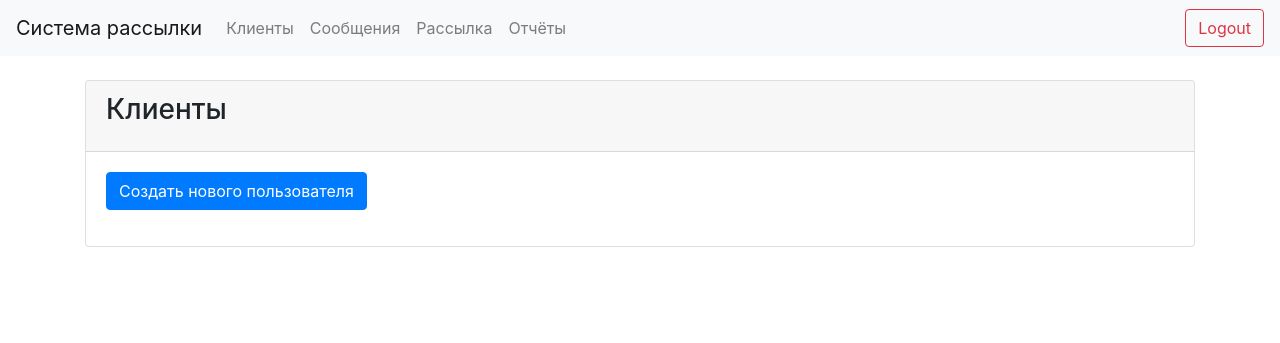
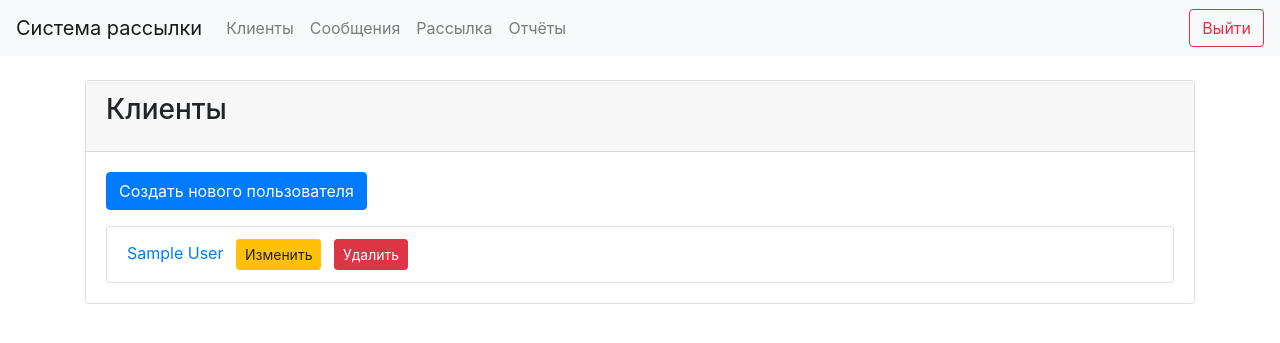
Before and after one commit to mixei1902/KursovayaDjango, a Django app: page /newsletter/clients/ in a window 1280 px wide. Shown: the top 343 px of the page. Run offline with Django 5.2, Linux system fonts and the light colour scheme; a user stored in the database is signed in; tables that the repository leaves empty hold one stand-in row (values such as "Sample post"); some libraries are stand-ins or nearby versions.

Commit message:
fix templates

```diff
--- a/newsletter/apps.py
+++ b/newsletter/apps.py
@@ -1,8 +1,9 @@
 from django.apps import AppConfig
+
 
 class NewsletterConfig(AppConfig):
     default_auto_field = 'django.db.models.BigAutoField'
     name = 'newsletter'
 
     def ready(self):
-        import newsletter.signals
+        pass
--- a/newsletter/management/commands/send_newsletters.py
+++ b/newsletter/management/commands/send_newsletters.py
@@ -4,8 +4,8 @@ from ...tasks import send_newsletters
 
 
 class Command(BaseCommand):
-    help = 'Send all newsletters'
+    help = 'Отправить все рассылки'
 
     def handle(self, *args, **kwargs):
         send_newsletters()
-        self.stdout.write(self.style.SUCCESS('Successfully sent newsletters'))
+        self.stdout.write(self.style.SUCCESS('Успешная отправка'))
--- a/newsletter/models.py
+++ b/newsletter/models.py
@@ -37,6 +37,7 @@ class Message(models.Model):
         verbose_name = "Сообщение"
         verbose_name_plural = "Сообщения"
 
+
 class Mailing(models.Model):
     """
     Модель для представления рассылки.
@@ -60,6 +61,7 @@ class Mailing(models.Model):
     owner = models.ForeignKey(settings.AUTH_USER_MODEL, on_delete=models.CASCADE)
     created_at = models.DateTimeField(auto_now_add=True)
     updated_at = models.DateTimeField(auto_now=True)
+
     def __str__(self):
         return f"Рассылка {self.id} - {self.status}"
 
--- a/newsletter/tasks.py
+++ b/newsletter/tasks.py
@@ -37,7 +37,7 @@ def send_newsletters_for_mailing(mailing):
         except smtplib.SMTPException as e:
             server_response = str(e)
             status = 'failed'
-            logger.error(f"Error sending email to {client.email}: {e}")
+            logger.error(f"Ошибка отправки на почту {client.email}: {e}")
 
         MailingAttempt.objects.create(
             mailing=mailing,
@@ -46,7 +46,7 @@ def send_newsletters_for_mailing(mailing):
             server_response=server_response,
         )
 
-    mailing.status = 'completed'
+    mailing.status = 'Завершена'
     mailing.save()
 
 
--- a/newsletter/templates/base.html
+++ b/newsletter/templates/base.html
@@ -30,12 +30,12 @@
                     <li class="nav-item">
                         <form method="post" action="{% url 'logout' %}">
                             {% csrf_token %}
-                            <button type="submit" class="btn btn-outline-danger">Logout</button>
+                            <button type="submit" class="btn btn-outline-danger">Выйти</button>
                         </form>
                     </li>
                 {% else %}
                     <li class="nav-item">
-                        <a class="nav-link btn btn-outline-primary" href="{% url 'login' %}">Login</a>
+                        <a class="nav-link btn btn-outline-primary" href="{% url 'login' %}">Войти</a>
                     </li>
                 {% endif %}
         </ul>
--- a/newsletter/templates/newsletter/client_list.html
+++ b/newsletter/templates/newsletter/client_list.html
@@ -16,6 +16,8 @@
                     <a href="{% url 'newsletter:client_update' client.pk %}" class="btn btn-sm btn-warning ml-2">Изменить</a>
                     <a href="{% url 'newsletter:client_delete' client.pk %}" class="btn btn-sm btn-danger ml-2">Удалить</a>
                 </li>
+            {% empty %}
+                <li class="list-group-item">Нет клиентов</li>
             {% endfor %}
         </ul>
     </div>
--- a/newsletter/views.py
+++ b/newsletter/views.py
@@ -16,6 +16,7 @@ class ClientListView(LoginRequiredMixin, ListView):
      """
     model = Client
     template_name = 'newsletter/client_list.html'
+    context_object_name = 'clients'
 
     def get_queryset(self):
         return Client.objects.filter(owner=self.request.user)
@@ -85,6 +86,7 @@ class MailingListView(LoginRequiredMixin, ListView):
     """
     model = Mailing
     template_name = 'newsletter/mailing_list.html'
+    context_object_name = 'mailings'
 
     def get_queryset(self):
         return Mailing.objects.filter(owner=self.request.user)
@@ -154,6 +156,7 @@ class MessageListView(LoginRequiredMixin, ListView):
     """
     model = Message
     template_name = 'newsletter/message_list.html'
+    context_object_name = 'messages'
 
     def get_queryset(self):
         return Message.objects.filter(owner=self.request.user)
```
